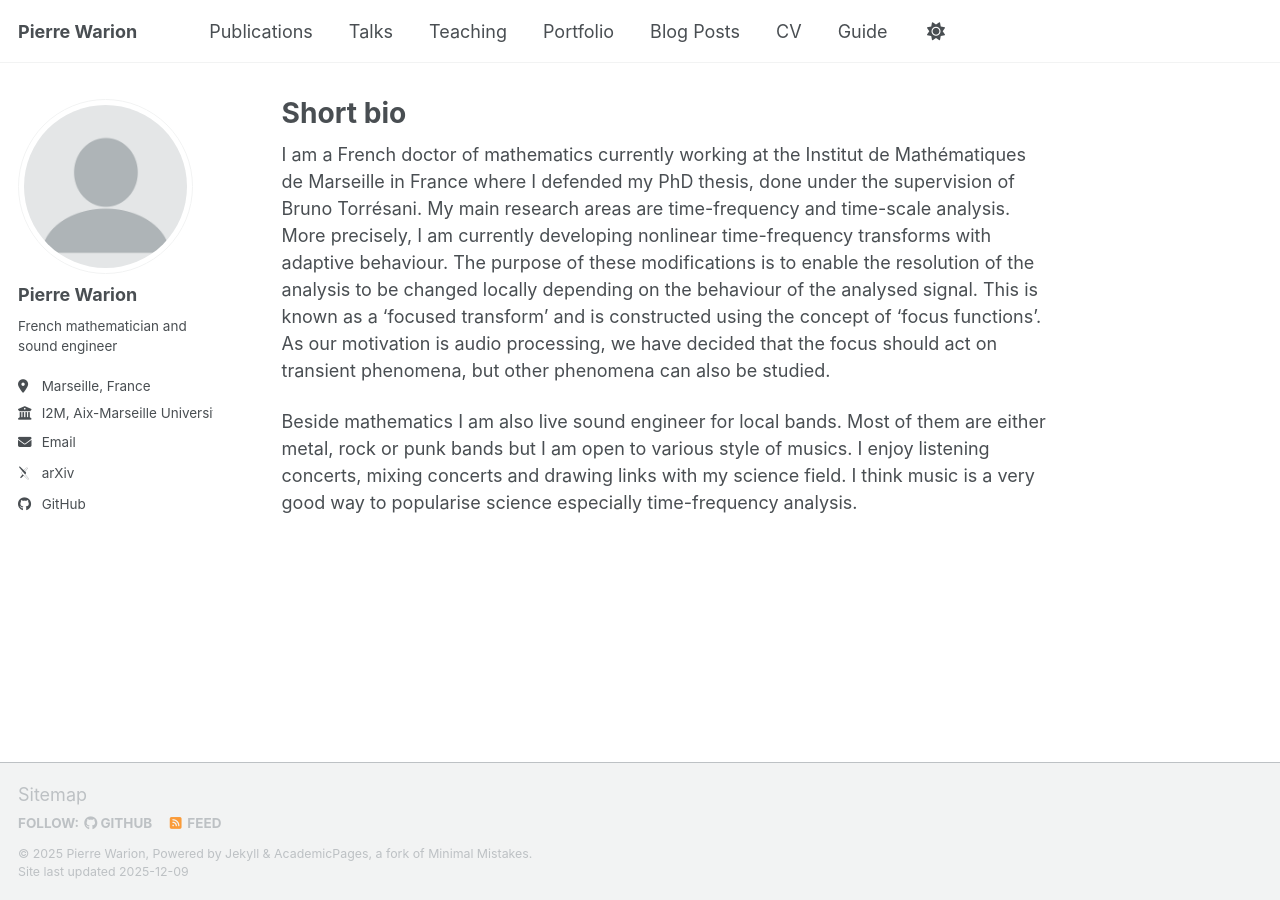
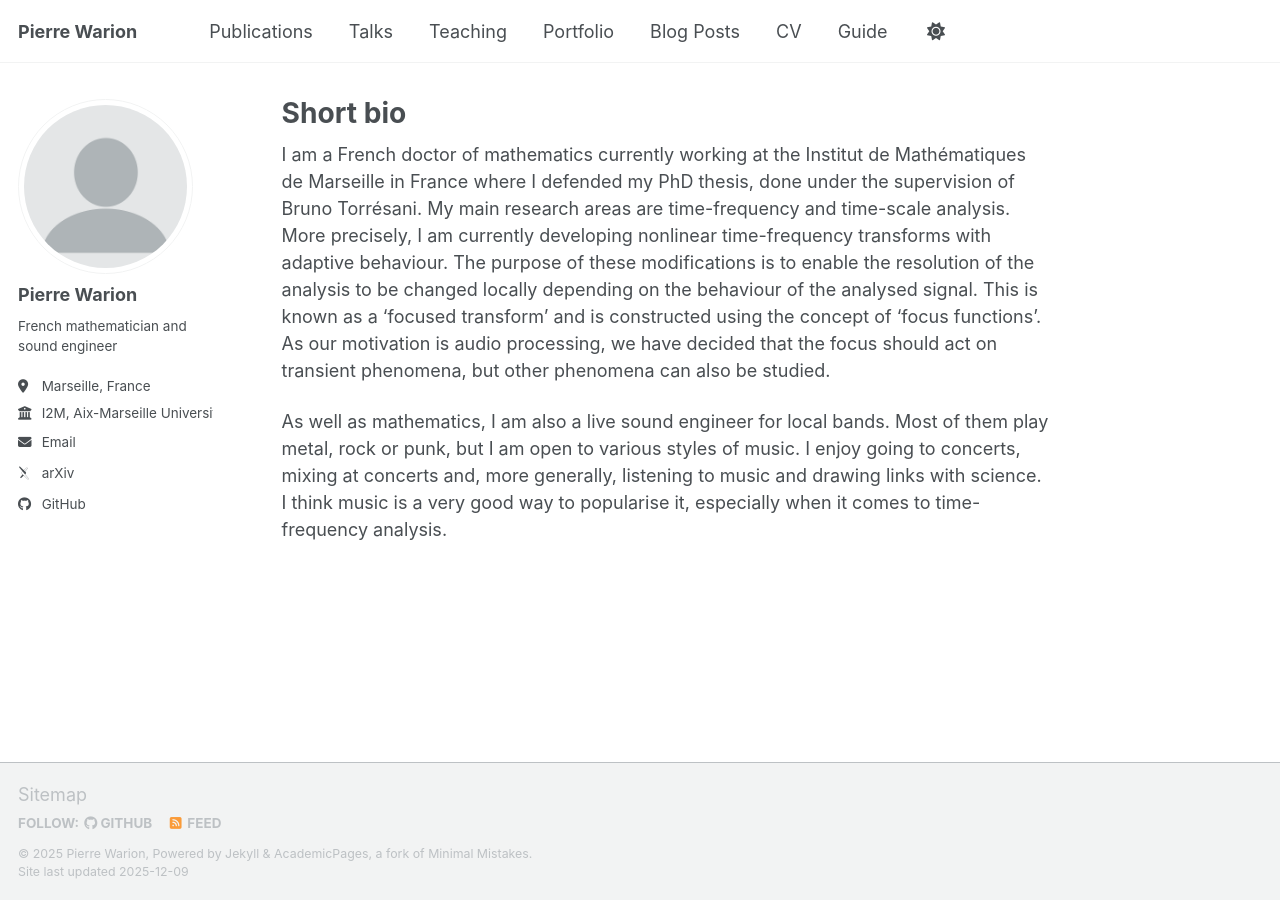
Before and after one commit to pierre-war/pierre-warion.github.io, a Jekyll site: the page built from _pages/about.md, in a window 1280 px wide. Built offline with Jekyll 4.4.1, drawn with Linux system fonts in a browser that asks for light colours; some web fonts are replaced; a script bundle is joined from its source files by our own code; library files that are not in the unit come from our copies.

Commit message:
change bio

```diff
--- a/_pages/about.md
+++ b/_pages/about.md
@@ -11,4 +11,4 @@ redirect_from:
 
 I am a French doctor of mathematics currently working at the Institut de Mathématiques de Marseille in France where I defended my PhD thesis, done under the supervision of Bruno Torrésani. My main research areas are time-frequency and time-scale analysis. More precisely, I am currently developing nonlinear time-frequency transforms with adaptive behaviour. The purpose of these modifications is to enable the resolution of the analysis to be changed locally depending on the behaviour of the analysed signal. This is known as a 'focused transform' and is constructed using the concept of 'focus functions'. As our motivation is audio processing, we have decided that the focus should act on transient phenomena, but other phenomena can also be studied.
 
-Beside mathematics I am also live sound engineer for local bands. Most of them are either metal, rock or punk bands but I am open to various style of musics. I enjoy listening concerts, mixing concerts and drawing links with my science field. I think music is a very good way to popularise science especially time-frequency analysis.
+As well as mathematics, I am also a live sound engineer for local bands. Most of them play metal, rock or punk, but I am open to various styles of music. I enjoy going to concerts, mixing at concerts and, more generally, listening to music and drawing links with science. I think music is a very good way to popularise it, especially when it comes to time-frequency analysis.
```
